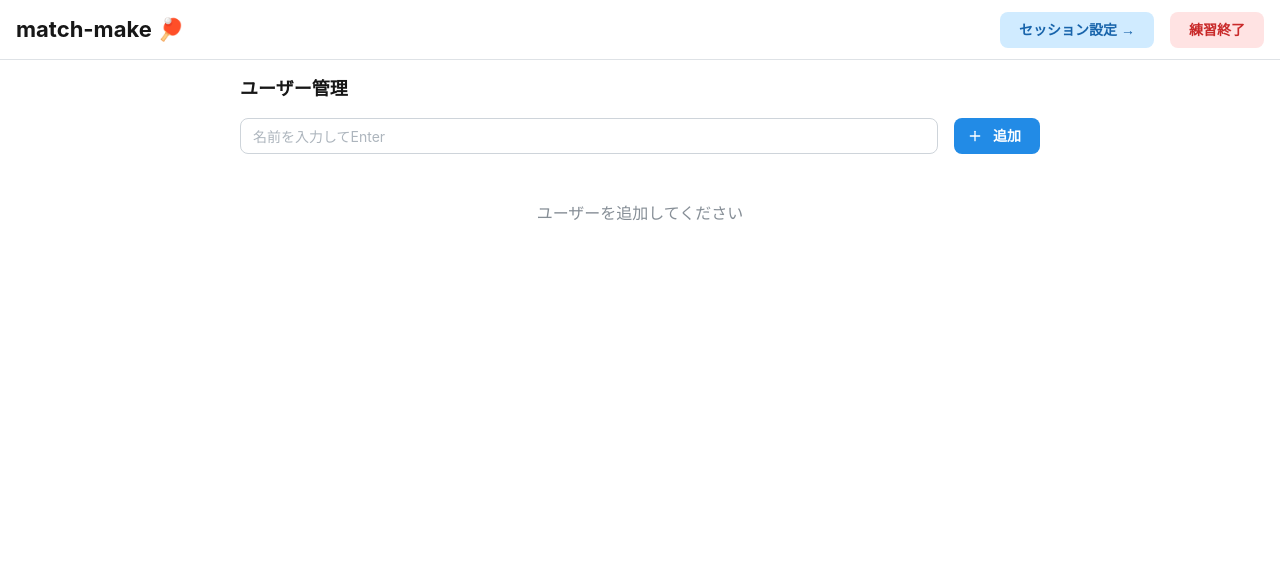
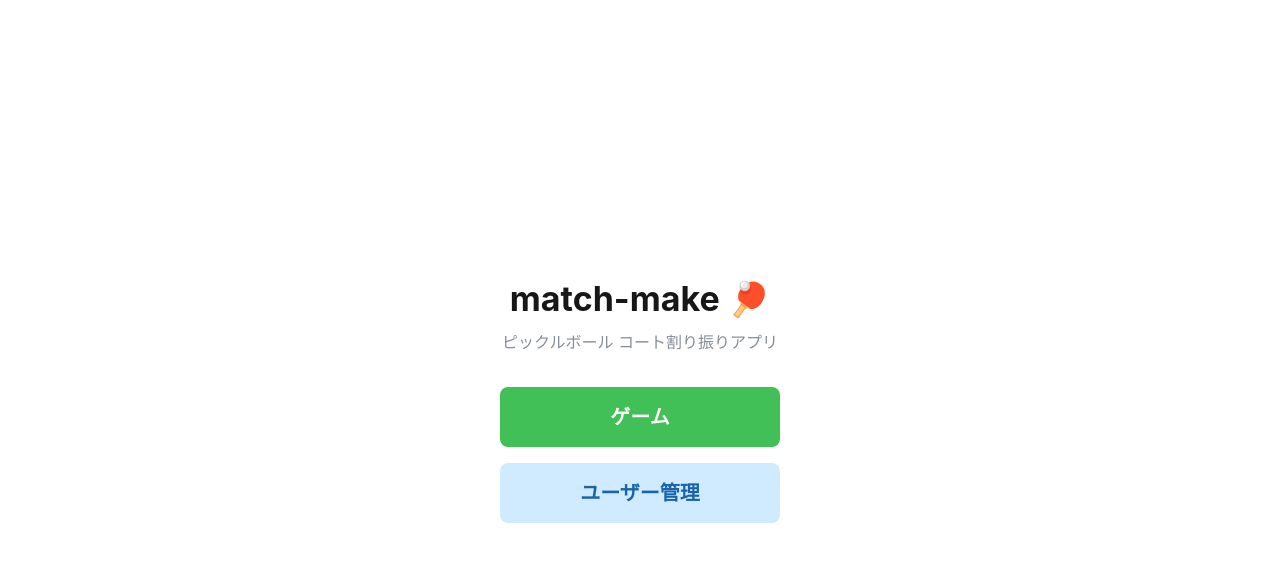
Before and after one commit to shamo-9118/match-make, a Next.js app: page / in a window 1280 px wide. Shown: the top 562 px of the page. Built offline with nearby package versions, Linux system fonts and the light colour scheme.

Commit message:
画面をわかりやすく

```diff
--- a/src/app/page.tsx
+++ b/src/app/page.tsx
@@ -1,157 +1,25 @@
 'use client';
-import { useState, useRef } from 'react';
-import {
-  AppShell, Title, TextInput, Button, Group, Stack, Avatar,
-  Text, ActionIcon, Card, Badge, Flex, Modal,
-} from '@mantine/core';
-import { useDisclosure } from '@mantine/hooks';
-import { IconPlus, IconTrash, IconPencil, IconCheck, IconX } from '@tabler/icons-react';
+import { Flex, Title, Button, Stack, Text } from '@mantine/core';
 import { useRouter } from 'next/navigation';
-import { useUserStore } from '@/store/userStore';
-import { generateId } from '@/utils/id';
 
 export default function HomePage() {
   const router = useRouter();
-  const { users, addUser, updateUser, deleteUser, resetAllStats } = useUserStore();
-  const [name, setName] = useState('');
-  const [editingId, setEditingId] = useState<string | null>(null);
-  const [editName, setEditName] = useState('');
-  const [resetOpened, { open: openReset, close: closeReset }] = useDisclosure(false);
-  const fileInputRef = useRef<HTMLInputElement>(null);
-  const [uploadingId, setUploadingId] = useState<string | null>(null);
-
-  const handleAdd = () => {
-    if (!name.trim()) return;
-    addUser({ id: generateId(), name: name.trim() });
-    setName('');
-  };
-
-  const handleImageUpload = (userId: string, file: File) => {
-    const reader = new FileReader();
-    reader.onload = (e) => updateUser(userId, { imagePath: e.target?.result as string });
-    reader.readAsDataURL(file);
-  };
-
-  const handleEditSave = (id: string) => {
-    if (editName.trim()) updateUser(id, { name: editName.trim() });
-    setEditingId(null);
-  };
-
-  const handleReset = () => {
-    resetAllStats();
-    closeReset();
-  };
 
   return (
-    <AppShell header={{ height: 60 }} padding="md">
-      <AppShell.Header>
-        <Flex h="100%" px="md" align="center" justify="space-between">
-          <Title order={3}>match-make 🏓</Title>
-          <Group>
-            <Button variant="light" onClick={() => router.push('/setup')}>
-              セッション設定 →
-            </Button>
-            <Button color="red" variant="light" onClick={openReset}>
-              練習終了
-            </Button>
-          </Group>
-        </Flex>
-      </AppShell.Header>
+    <Flex h="100vh" direction="column" align="center" justify="center" gap="xl">
+      <Stack align="center" gap="xs">
+        <Title order={1}>match-make 🏓</Title>
+        <Text c="dimmed">ピックルボール コート割り振りアプリ</Text>
+      </Stack>
 
-      <AppShell.Main>
-        <Stack maw={800} mx="auto">
-          <Title order={4}>ユーザー管理</Title>
-
-          <Group>
-            <TextInput
-              flex={1}
-              placeholder="名前を入力してEnter"
-              value={name}
-              onChange={(e) => setName(e.target.value)}
-              onKeyDown={(e) => e.key === 'Enter' && handleAdd()}
-            />
-            <Button leftSection={<IconPlus size={16} />} onClick={handleAdd}>
-              追加
-            </Button>
-          </Group>
-
-          <Stack gap="sm">
-            {users.map((user) => (
-              <Card key={user.id} withBorder padding="sm" radius="md">
-                <Flex align="center" gap="md">
-                  <Stack gap={2} align="center" style={{ cursor: 'pointer' }} onClick={() => {
-                    setUploadingId(user.id);
-                    fileInputRef.current?.click();
-                  }}>
-                    <Avatar src={user.imagePath} size={52} radius="xl" color="blue">
-                      {user.name[0]}
-                    </Avatar>
-                    <Text size="xs" c="dimmed">写真</Text>
-                  </Stack>
-
-                  {editingId === user.id ? (
-                    <TextInput
-                      flex={1}
-                      value={editName}
-                      onChange={(e) => setEditName(e.target.value)}
-                      onKeyDown={(e) => e.key === 'Enter' && handleEditSave(user.id)}
-                      autoFocus
-                    />
-                  ) : (
-                    <Text flex={1} fw={500} size="lg">{user.name}</Text>
-                  )}
-
-                  <Badge variant="light" color="blue">{user.totalPlayCount}試合</Badge>
-                  <Badge variant="light" color="gray">{user.totalRestCount}休</Badge>
-
-                  {editingId === user.id ? (
-                    <Group gap="xs">
-                      <ActionIcon color="green" onClick={() => handleEditSave(user.id)}>
-                        <IconCheck size={16} />
-                      </ActionIcon>
-                      <ActionIcon color="gray" onClick={() => setEditingId(null)}>
-                        <IconX size={16} />
-                      </ActionIcon>
-                    </Group>
-                  ) : (
-                    <Group gap="xs">
-                      <ActionIcon variant="light" onClick={() => { setEditingId(user.id); setEditName(user.name); }}>
-                        <IconPencil size={16} />
-                      </ActionIcon>
-                      <ActionIcon variant="light" color="red" onClick={() => deleteUser(user.id)}>
-                        <IconTrash size={16} />
-                      </ActionIcon>
-                    </Group>
-                  )}
-                </Flex>
-              </Card>
-            ))}
-            {users.length === 0 && (
-              <Text c="dimmed" ta="center" py="xl">ユーザーを追加してください</Text>
-            )}
-          </Stack>
-        </Stack>
-      </AppShell.Main>
-
-      <input
-        ref={fileInputRef}
-        type="file"
-        accept="image/*"
-        style={{ display: 'none' }}
-        onChange={(e) => {
-          const file = e.target.files?.[0];
-          if (file && uploadingId) handleImageUpload(uploadingId, file);
-          e.target.value = '';
-        }}
-      />
-
-      <Modal opened={resetOpened} onClose={closeReset} title="練習終了" centered>
-        <Text>参加回数・対戦履歴をリセットしますか？</Text>
-        <Group mt="md" justify="flex-end">
-          <Button variant="default" onClick={closeReset}>キャンセル</Button>
-          <Button color="red" onClick={handleReset}>終了する</Button>
-        </Group>
-      </Modal>
-    </AppShell>
+      <Stack w={280} gap="md">
+        <Button size="xl" color="green" onClick={() => router.push('/setup')}>
+          ゲーム
+        </Button>
+        <Button size="xl" variant="light" onClick={() => router.push('/users')}>
+          ユーザー管理
+        </Button>
+      </Stack>
+    </Flex>
   );
 }
--- a/src/app/setup/page.tsx
+++ b/src/app/setup/page.tsx
@@ -52,7 +52,7 @@ export default function SetupPage() {
 
       <AppShell.Main>
         <Stack maw={900} mx="auto" gap="lg">
-          <Title order={4}>セッション設定</Title>
+          <Title order={4}>ゲーム設定</Title>
 
           {/* コート数 */}
           <Card withBorder radius="md" padding="md">
@@ -125,7 +125,7 @@ export default function SetupPage() {
           </Card>
 
           <Button size="lg" disabled={!canStart} onClick={handleStart} color="green">
-            セッション開始 →
+            ゲーム開始 →
           </Button>
         </Stack>
       </AppShell.Main>
```
